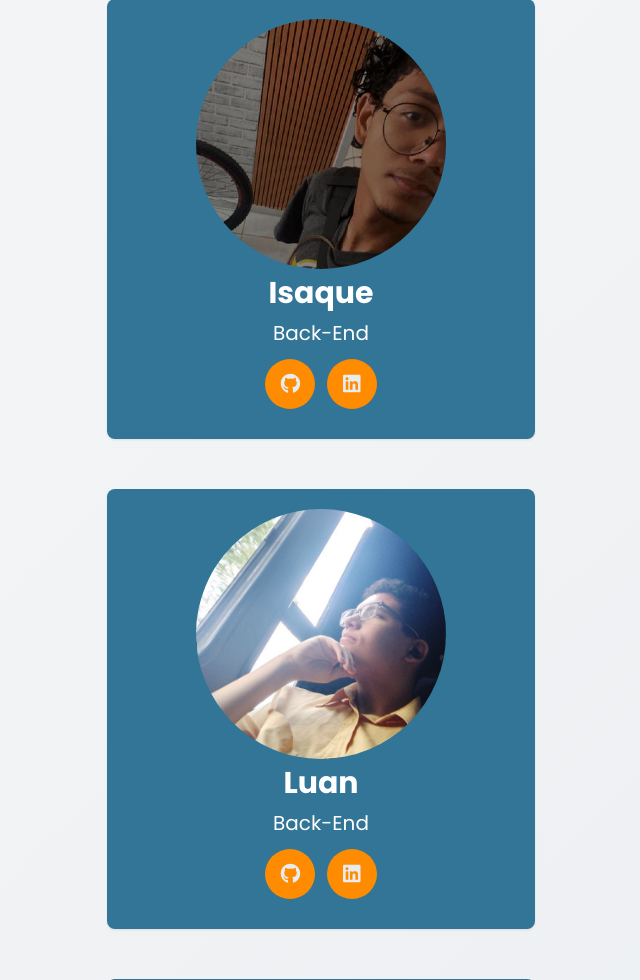
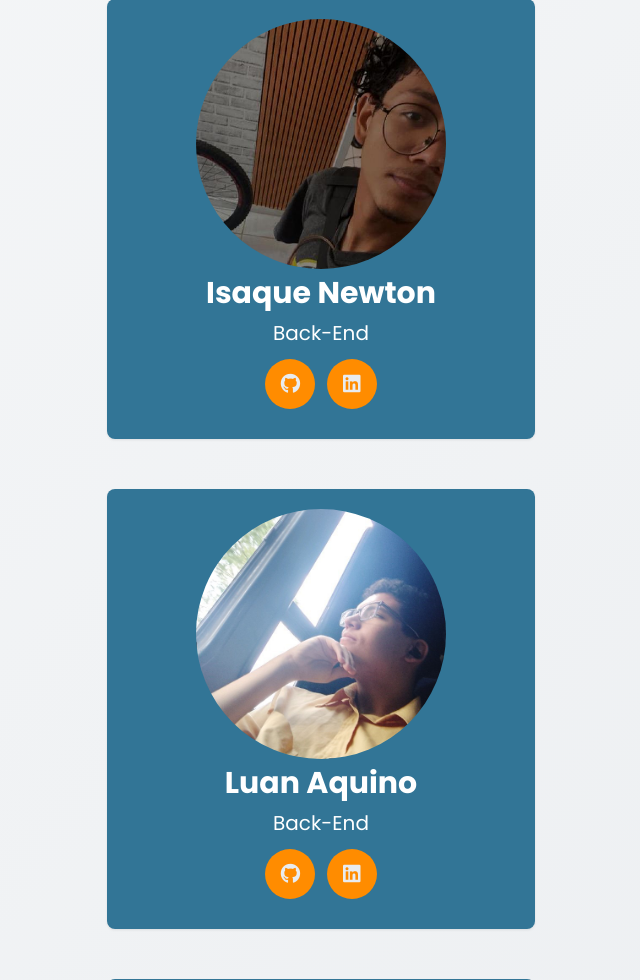
Before and after one commit to rosamrcl/smartstock, a PHP site: page /smartstock/Frontend/about.php in a window 1280 px wide. Shown: the part 1205-2185 px from the top of the page, without its empty margins (229-869 px from the left). Run offline with PHP 8.4, Linux system fonts and the light colour scheme; some libraries are stand-ins or nearby versions.

Commit message:
Update about.php

```diff
--- a/Frontend/about.php
+++ b/Frontend/about.php
@@ -48,11 +48,11 @@
                     <img src="./ressources/img/isaque.jpg" alt="">
                 </div>
                 <div class="txt">
-                    <h2>Isaque</h2>
+                    <h2>Isaque Newton</h2>
                     <p>Back-End</p>
                 </div>
                 <div class="git">
-                    <a class="fa-brands fa-github" target="_blank" href="https://github.com/isaque123"></a>
+                    <a class="fa-brands fa-github" target="_blank" href="https://github.com/BananaSpritee"></a>
                     <a class="fa-brands fa-linkedin" target="_blank" href="#"></a>
                 </div>
             </div>
@@ -62,11 +62,11 @@
                     <img src="./ressources/img/luan.jpg" alt="">
                 </div>
                 <div class="txt">
-                    <h2>Luan</h2>
+                    <h2>Luan Aquino</h2>
                     <p>Back-End</p>
                 </div>
                 <div class="git">
-                    <a class="fa-brands fa-github" target="_blank" href="https://github.com/luan123"></a>
+                    <a class="fa-brands fa-github" target="_blank" href="https://github.com/Aquino-maker"></a>
                     <a class="fa-brands fa-linkedin" target="_blank" href="#"></a>
                 </div>
             </div>
@@ -92,7 +92,7 @@
                     <p>Back-End</p>
                 </div>
                 <div class="git">
-                    <a class="fa-brands fa-github" target="_blank" href="https://github.com/lari123"></a>
+                    <a class="fa-brands fa-github" target="_blank" href="https://github.com/rosamrcl/smartstock"></a>
                     <a id="disable" class="fa-brands fa-linkedin" target="_blank" href="#"></a>
                 </div>
             </div>
```
